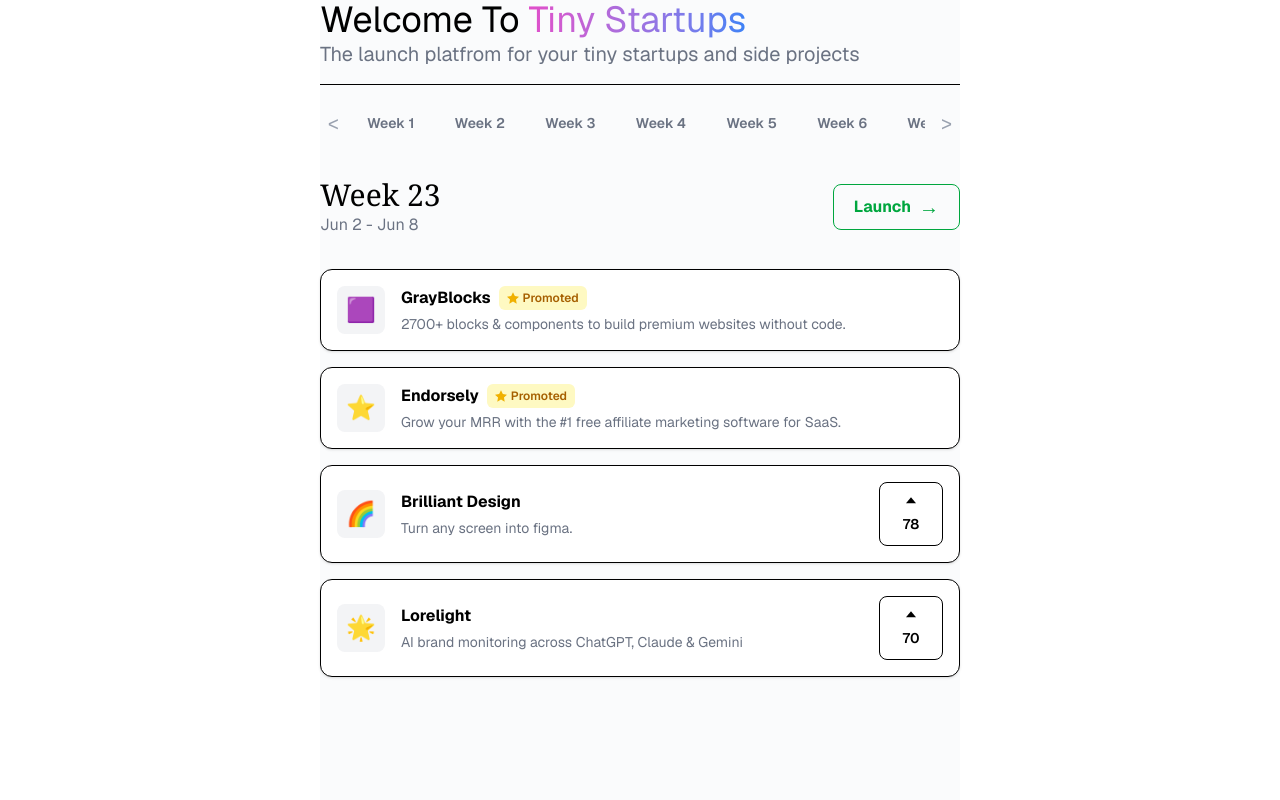
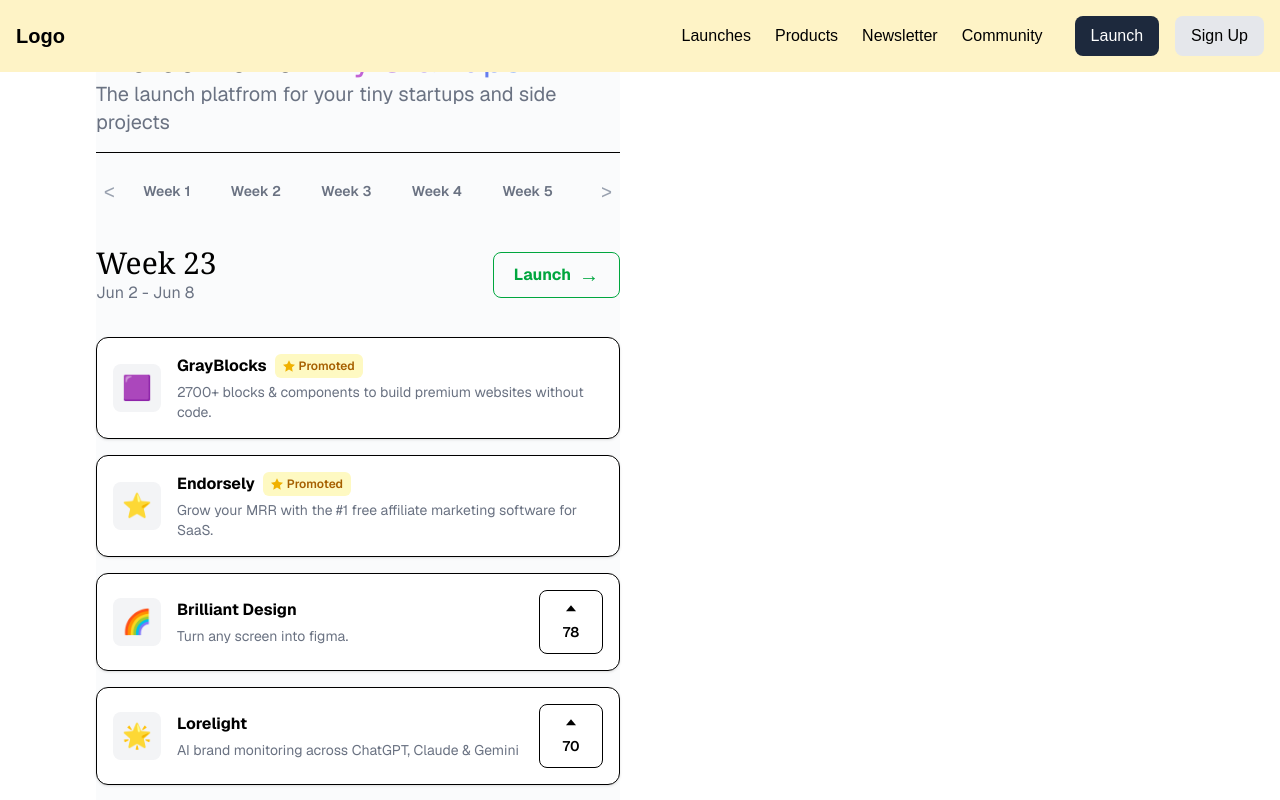
Before and after one commit to edenawoke9/Tiny-startups, a Next.js app: page / in a window 1280 px wide. Shown: the top 800 px of the page. Built offline with nearby package versions, Linux system fonts and the light colour scheme.

Commit message:
header created

```diff
--- a/src/app/page.tsx
+++ b/src/app/page.tsx
@@ -2,21 +2,31 @@
 import React, { useState, useRef } from "react";
 import { getYear, getISOWeeksInYear, setISOWeek, startOfISOWeek, endOfISOWeek, format } from 'date-fns';
 import Products from "../components/products/products";
+import RightCom from "../components/rightCom";
+import Header from "@/components/navbar/nav";
 
 export default function Home() {
   return (
-    <div className="flex flex-col items-center justify-center bg-white">
-    <div className="bg-[#fafbfc] text-4xl min-h-screen w-1/2 flex flex-col  text-black font-sans">
+    <div className="flex flex-col">
+      <Header/>
+    <div className="flex pl-24 pr-24 pt-10 gap-10  h-screen justify-between bg-white w-full">
+    <div className="bg-[#fafbfc] text-4xl flex-1 flex flex-col min-w-0 text-black font-sans">
       <div>
         <h1>Welcome To <span className="bg-gradient-to-r from-[#e14eca] to-[#3b82f6] bg-clip-text text-transparent">Tiny Startups</span></h1>
         <p className="text-gray-500 text-xl">The launch platfrom for your tiny startups and side projects</p>
       </div>
-      <div className="border-t mt-4 ">
+      <div className="border-t mt-4  ">
         <WeekList />
+        <WeekList />
+        <WeekList />
+
       </div>
 
     </div>
+    <div className="flex-1">
+      <RightCom />
     </div>
+    </div></div>
   );
 }
 
@@ -46,7 +56,7 @@
   };
 
   return(
-    <div className="w-full">
+    <div >
       <div className="flex items-center gap-2 text-sm mt-4">
        <button onClick={() => scroll('left')} className="p-2 text-xl text-gray-400 hover:text-black">
         {'<'}
--- /dev/null
+++ b/src/components/navbar/nav.tsx
@@ -0,0 +1,66 @@
+'use client';
+import Link from "next/link";
+import { useState, useEffect } from "react";
+
+export default function Header() {
+    const [scrolled, setScrolled] = useState(false);
+
+    useEffect(() => {
+        const handleScroll = () => {
+            const isScrolled = window.scrollY > 10;
+            if (isScrolled !== scrolled) {
+                setScrolled(isScrolled);
+            }
+        };
+
+
+        window.addEventListener('scroll', handleScroll);
+
+
+        return () => {
+            window.removeEventListener('scroll', handleScroll);
+        };
+    }, [scrolled]);
+
+    return (
+
+        <div className="flex justify-center">
+            <div
+                className={`
+                    fixed flex justify-between items-center p-4
+                    bg-amber-100 text-black
+                    transition-all  duration-0
+                    ${scrolled
+
+                        ? 'max-w-4xl w-[90%] top-4 rounded-xl shadow-lg left-1/2 -translate-x-1/2'
+
+                        : 'w-full top-0'
+                    }
+                `}
+            >
+                <div>
+                    <Link href="/" className="font-bold text-xl">
+                        Logo
+                    </Link>
+                </div>
+                <div className="flex items-center gap-8">
+                    <nav className="flex gap-6">
+
+                        <Link href="/launches">Launches</Link>
+                        <Link href="/products">Products</Link>
+                        <Link href="/newsletter">Newsletter</Link>
+                        <Link href="/community">Community</Link>
+                    </nav>
+                    <div className="flex gap-4">
+                        <button className="bg-slate-800 text-white px-4 py-2 rounded-lg hover:bg-slate-700">
+                            Launch
+                        </button>
+                        <button className="bg-gray-200 px-4 py-2 rounded-lg hover:bg-gray-300">
+                            Sign Up
+                        </button>
+                    </div>
+                </div>
+            </div>
+        </div>
+    );
+}
--- /dev/null
+++ b/src/components/rightCom.tsx
@@ -0,0 +1,7 @@
+export default function RightCom(){
+    return (
+        <div className="flex flex-col  bg-zinc-100 w-full  rounded-lg">
+<h1>Right Com</h1>
+        </div>
+    )
+}
```
